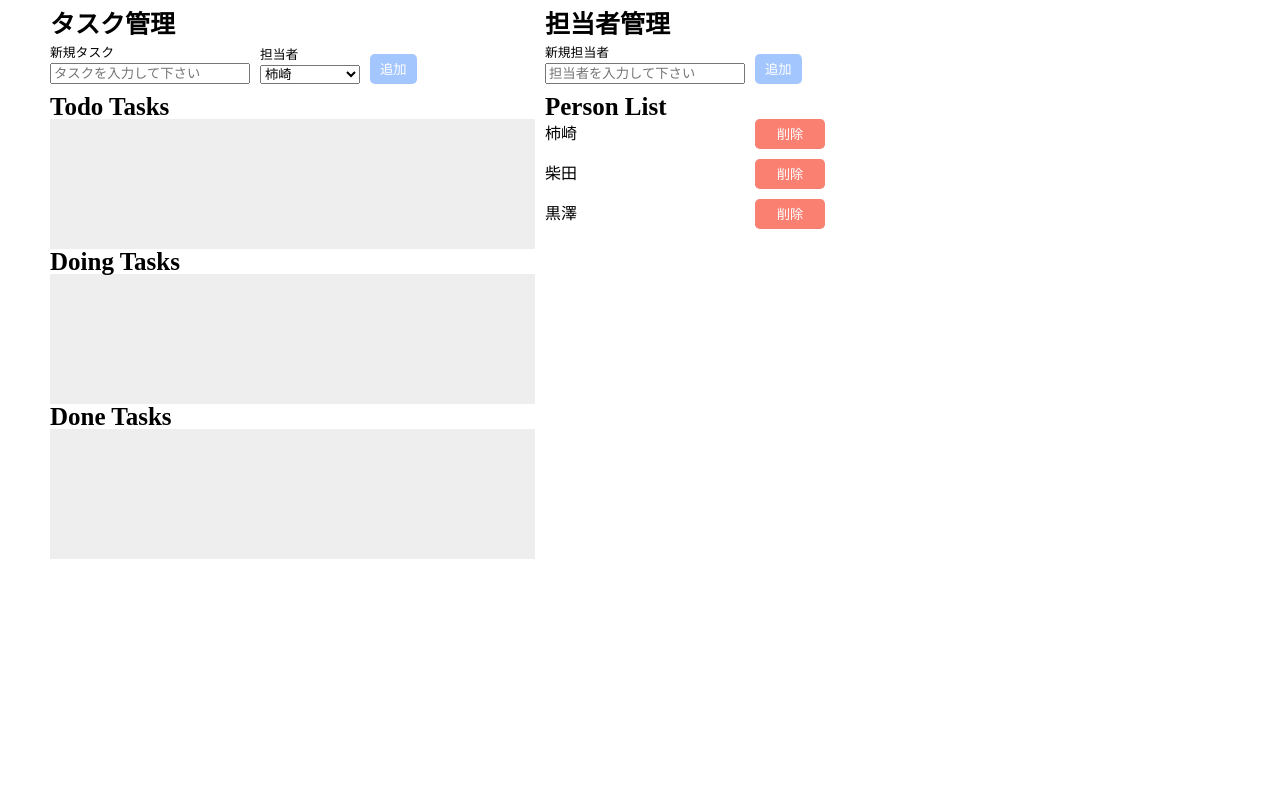
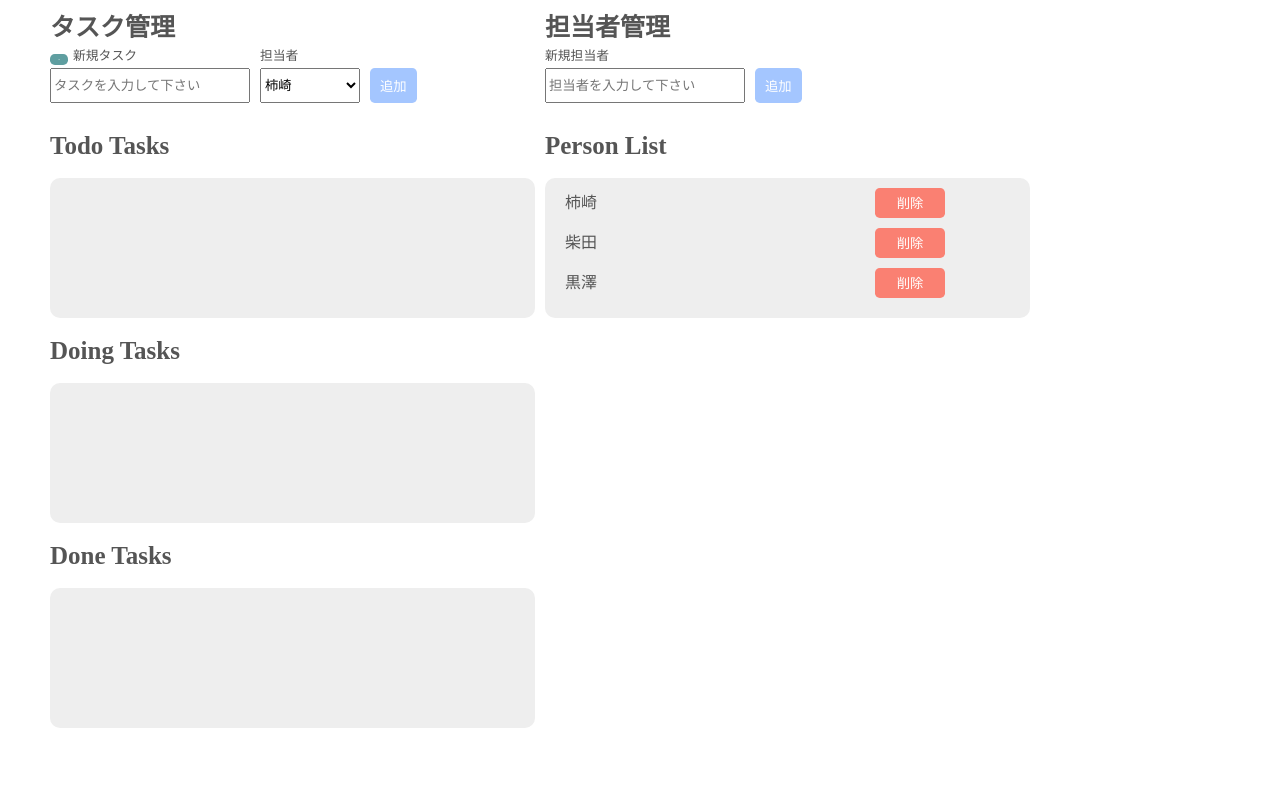
Before and after one commit to chihiro-kakizaki/todolist, a plain HTML site: page chihiro_todo/todo.html in a window 1280 px wide. Shown: the part 113-911 px from the top of the page. Before the commit the page ends 800 px from the top, so only its background shows below. Drawn offline with Linux system fonts and the light colour scheme.

Commit message:
各デザイン修正

```diff
--- a/chihiro_todo/main.css
+++ b/chihiro_todo/main.css
@@ -1,3 +1,7 @@
+body {
+    color: #555555;
+}
+
 header {
     padding-bottom: 20px;
 }
@@ -5,6 +9,7 @@ header {
 h1 {
     font-size: 45px;
     font-weight: bold;
+    border-bottom: medium solid gray;
 }
 
 h2 {
@@ -12,9 +17,22 @@ h2 {
     font-weight: 600;
 }
 
-section,form {
+a {
+    font-size: 1px;
+    color: #FFFFFF;
+    background: cadetblue;
+    border: none;
+    height: 10px;
+    border-radius: 0.3rem;
+    padding: 5px 8px;
+    margin-right: 5px;
+
+}
+
+section, form {
     padding-top: 10px;
 }
+
 .wrapper {
     padding: 50px;
 }
@@ -30,14 +48,14 @@ section,form {
     display: grid;
     grid-template-columns: 200px 100px 1fr;
     grid-column-gap: 10px;
-    margin-bottom: 10px;
+    margin-bottom: 30px;
 }
 
 .person_form {
     display: grid;
     grid-template-columns: 200px 1fr;
     grid-column-gap: 10px;
-    margin-bottom: 10px;
+    margin-bottom: 30px;
 }
 
 .task_form > div, .person_form > div {
@@ -47,35 +65,33 @@ section,form {
 .label {
     display: block;
     font-size: 0.8rem;
-    margin-bottom: 3px;
+    margin-bottom: 5px;
 }
 
-.input {
+.input, .select{
     display: block;
+    height: 35px;
     width: 100%;
 }
 
-.select {
-    display: block;
-    width: 100%;
-}
-
-.task_list{
+.task_list, .person_list {
     background: #eeeeee;
-    min-height: 130px;
-    padding: 10px 0;
+    min-height: 140px;
+    border-radius: 10px;
+    padding: 10px 0 10px 20px;
+    margin: 20px 0;
 }
 
 .task_list > li {
     display: grid;
     grid-template-columns: 150px 1fr 1fr 1fr 1fr;
     grid-column-gap: 10px;
-    margin-bottom: 10px;
+    margin-bottom: 15px;
 }
 
 .person_list > li {
     display: grid;
-    grid-template-columns: 200px 70px;
+    grid-template-columns: 300px 70px;
     grid-column-gap: 10px;
     margin-bottom: 10px;
 }
@@ -97,11 +113,12 @@ section,form {
 
 .add_button {
     background:#A4C6FF;
+    height: 35px;
 }
 
 .add_button:hover {
     background: #5D99FF;
-
+    height: 35px;
 }
 
 .delete_button {
--- a/chihiro_todo/todo.html
+++ b/chihiro_todo/todo.html
@@ -16,7 +16,7 @@
                     <h2>タスク管理</h2>
                     <form class="task_form">
                         <div>
-                            <label for="task_value" class="label">新規タスク</label>
+                            <label for="task_value" class="label"><a>必須</a>新規タスク</label>
                             <input id="task_value" class="input" type="text" placeholder="タスクを入力して下さい" />
                         </div>
                         <div>
```
